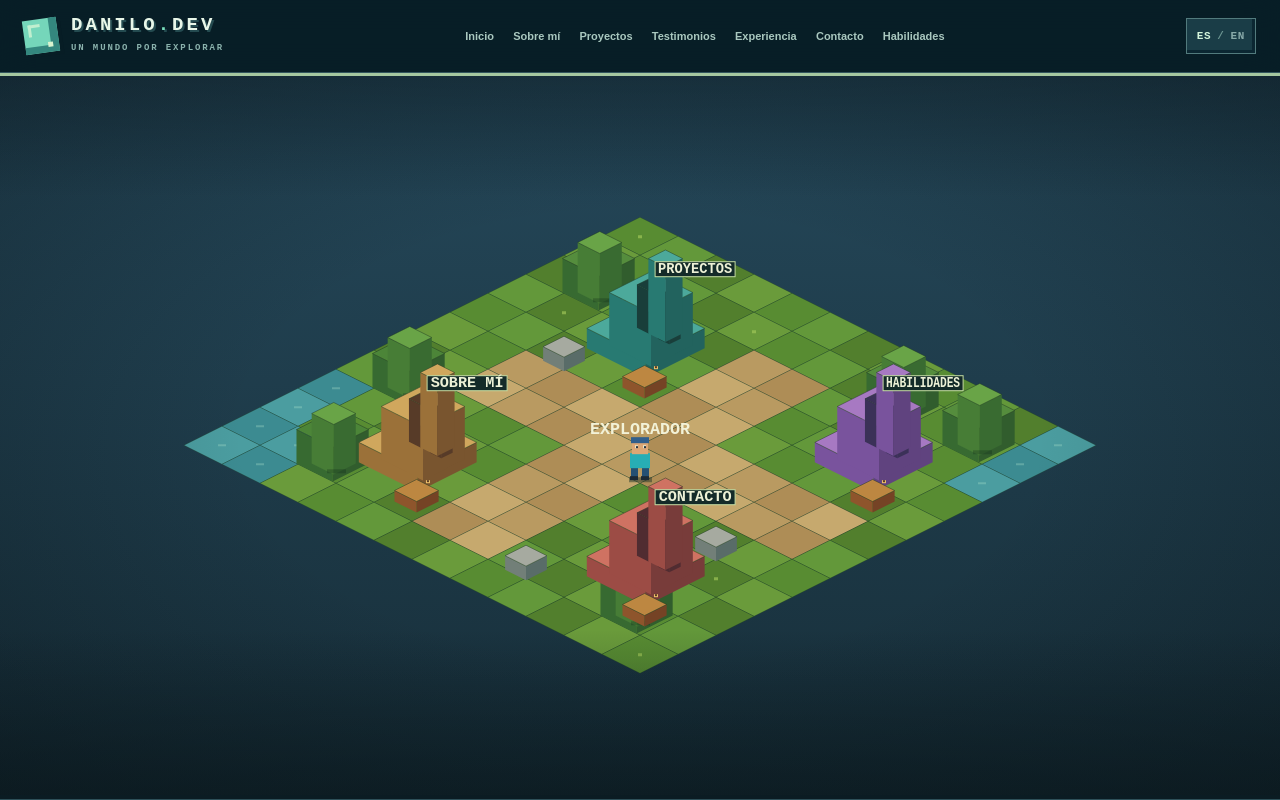
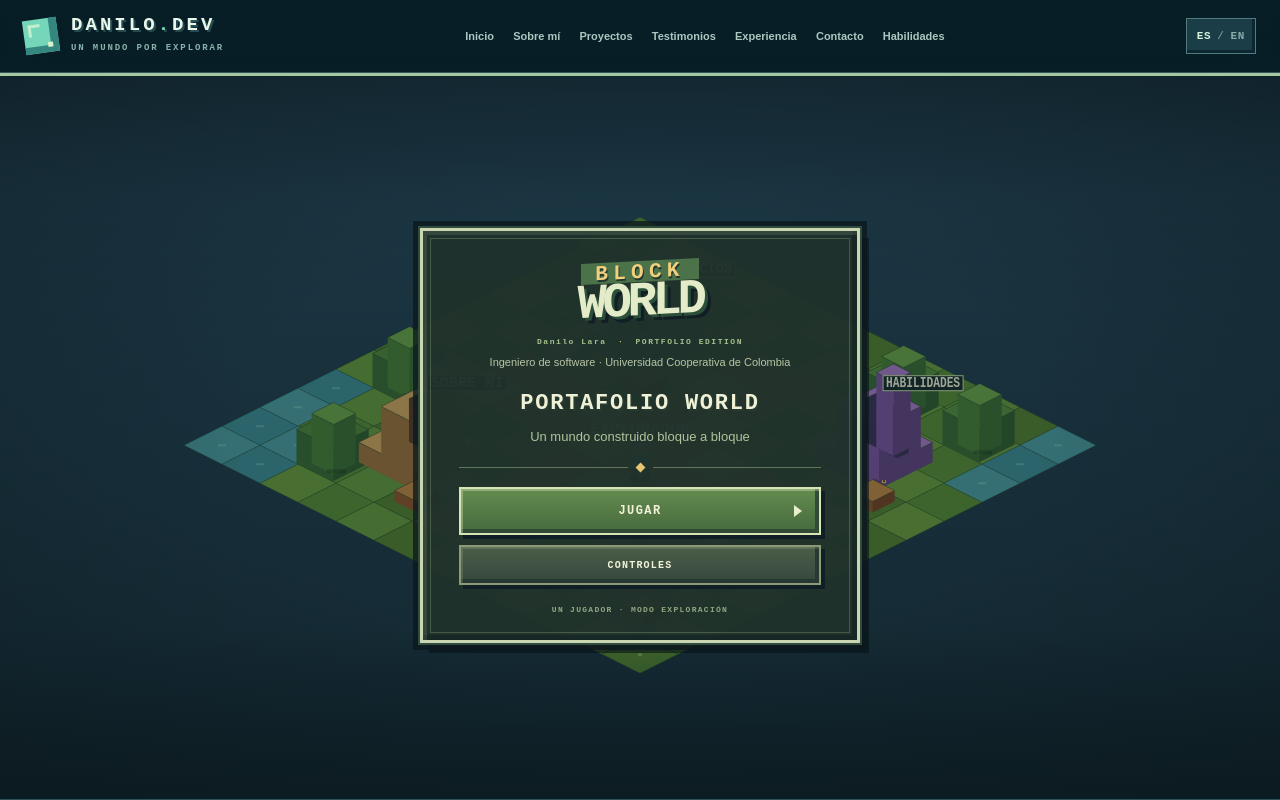
Before and after one commit to danilolarap/Portfolio, a Next.js app: page / in a window 1280 px wide. Shown: the top 800 px of the page. Built offline with nearby package versions, Linux system fonts and the light colour scheme.

Commit message:
style(game): build pixel welcome screen

```diff
--- a/src/app/globals.css
+++ b/src/app/globals.css
@@ -2134,3 +2134,163 @@ section[id] {
 .world-touch-hint {
   display: none;
 }
+.game-menu-layer {
+  position: absolute;
+  z-index: 4;
+  inset: 0;
+  display: grid;
+  place-items: center;
+  padding: 28px;
+  background: rgba(12, 28, 34, 0.35);
+}
+.login-panel,
+.controls-panel {
+  position: relative;
+  width: min(440px, 100%);
+  padding: 30px 36px 24px;
+  border: 3px solid #cad6b1;
+  outline: 2px solid #314c3d;
+  background: rgba(32, 49, 43, 0.96);
+  box-shadow:
+    0 0 0 7px rgba(11, 24, 29, 0.77),
+    9px 10px 0 rgba(7, 18, 23, 0.62),
+    inset 4px 4px rgba(228, 239, 197, 0.11),
+    inset -5px -5px rgba(9, 25, 28, 0.4);
+  text-align: center;
+}
+.login-panel:before,
+.controls-panel:before {
+  content: "";
+  position: absolute;
+  inset: 7px;
+  border: 1px solid rgba(190, 211, 156, 0.26);
+  pointer-events: none;
+}
+.game-wordmark {
+  display: grid;
+  justify-items: center;
+  margin: 0 auto 5px;
+  color: #e4ebc9;
+  font-size: clamp(34px, 5vw, 49px);
+  font-weight: 900;
+  letter-spacing: -0.09em;
+  line-height: 0.82;
+  text-shadow:
+    3px 3px #2c4f39,
+    6px 6px #111f24;
+  transform: skewY(-3deg);
+}
+.game-wordmark span {
+  padding: 3px 14px 1px;
+  color: #f0cf7d;
+  background: #4c7249;
+  font-size: 0.43em;
+  letter-spacing: 0.25em;
+  text-shadow: 1px 2px #24372f;
+}
+.game-wordmark strong {
+  font: inherit;
+}
+.login-version {
+  margin: 14px 0 7px;
+  color: #a8c28e;
+  font-size: 8px;
+  letter-spacing: 0.19em;
+}
+.login-profile {
+  margin: 0 0 17px;
+  color: #b8c6a4;
+  font:
+    11px/1.4 Arial,
+    sans-serif;
+}
+.login-version span {
+  padding: 0 5px;
+  color: #e9cb7e;
+}
+.login-panel h1,
+.controls-panel h1 {
+  margin: 0;
+  color: #eff1d7;
+  font-size: clamp(17px, 3vw, 22px);
+  letter-spacing: 0.08em;
+  text-shadow: 2px 2px #273a30;
+}
+.login-subtitle {
+  margin: 9px 0 0;
+  color: #b2c39b;
+  font:
+    13px Arial,
+    sans-serif;
+}
+.login-divider {
+  display: flex;
+  align-items: center;
+  gap: 9px;
+  margin: 20px 0 16px;
+}
+.login-divider span {
+  height: 1px;
+  flex: 1;
+  background: #627657;
+}
+.login-divider i {
+  width: 7px;
+  height: 7px;
+  background: #e6c472;
+  transform: rotate(45deg);
+}
+.login-play-button,
+.login-controls-button {
+  position: relative;
+  z-index: 1;
+  display: flex;
+  width: 100%;
+  min-height: 48px;
+  align-items: center;
+  justify-content: center;
+  border: 2px solid #d7e4b6;
+  color: #f1f2d9;
+  background: linear-gradient(#648b4e, #466a3e);
+  box-shadow:
+    inset 2px 2px rgba(234, 244, 204, 0.35),
+    inset -4px -4px #304c36,
+    4px 4px #101f25;
+  text-transform: uppercase;
+  letter-spacing: 0.12em;
+  font-size: 12px;
+  transition:
+    filter 0.15s,
+    transform 0.15s;
+}
+.login-play-button:hover,
+.login-controls-button:hover {
+  filter: brightness(1.18);
+  transform: translateY(-2px);
+}
+.login-play-button i {
+  position: absolute;
+  right: 17px;
+  width: 0;
+  height: 0;
+  border-top: 6px solid transparent;
+  border-bottom: 6px solid transparent;
+  border-left: 8px solid #e7efcc;
+}
+.login-controls-button {
+  min-height: 40px;
+  margin-top: 10px;
+  border-color: #8c9b76;
+  background: linear-gradient(#4b5e48, #35473d);
+  box-shadow:
+    inset 2px 2px rgba(226, 239, 194, 0.14),
+    inset -4px -4px #263932,
+    4px 4px #101f25;
+  font-size: 10px;
+}
+.login-footnote {
+  margin: 19px 0 0;
+  color: #93a783;
+  font-size: 8px;
+  letter-spacing: 0.16em;
+}
```
